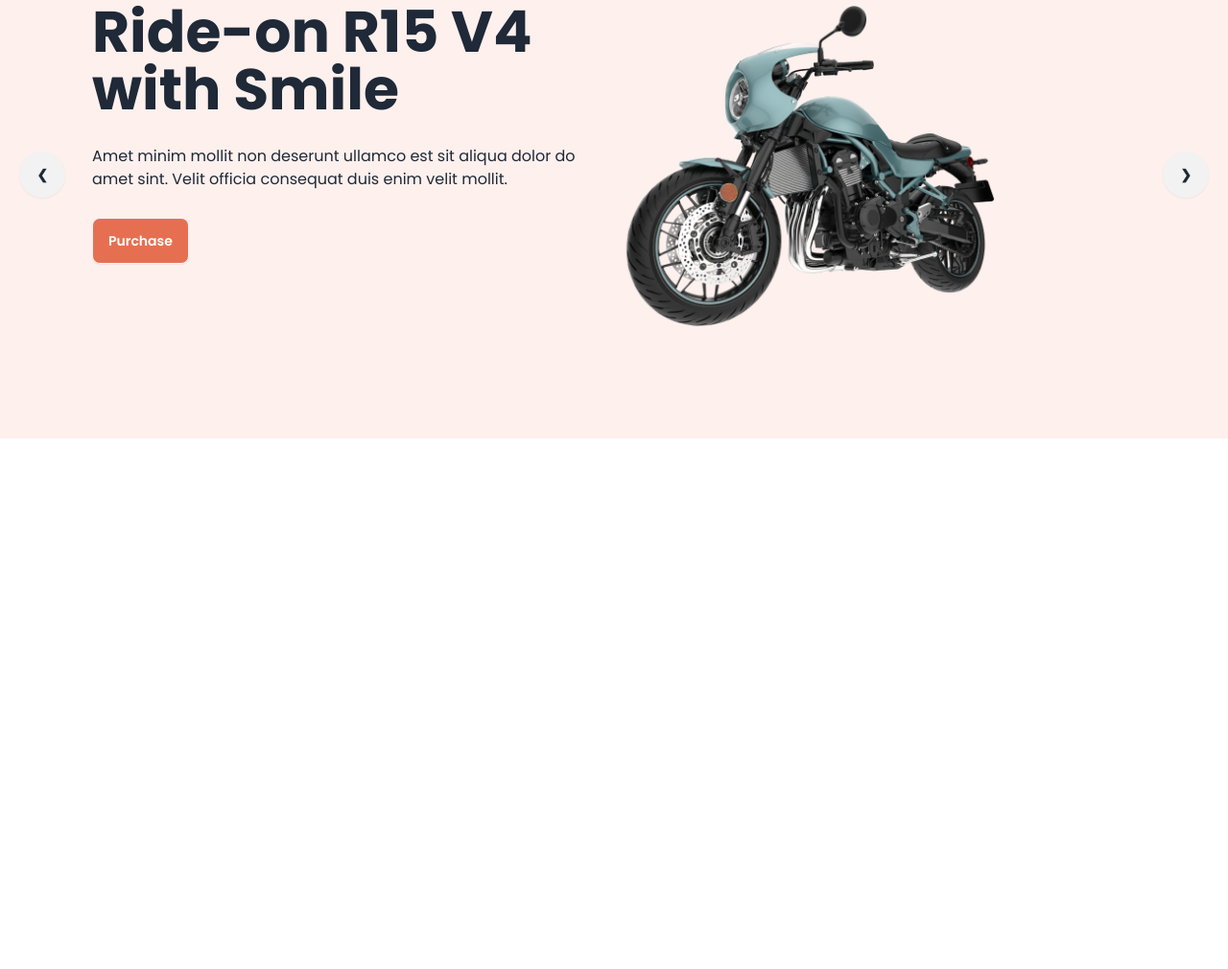
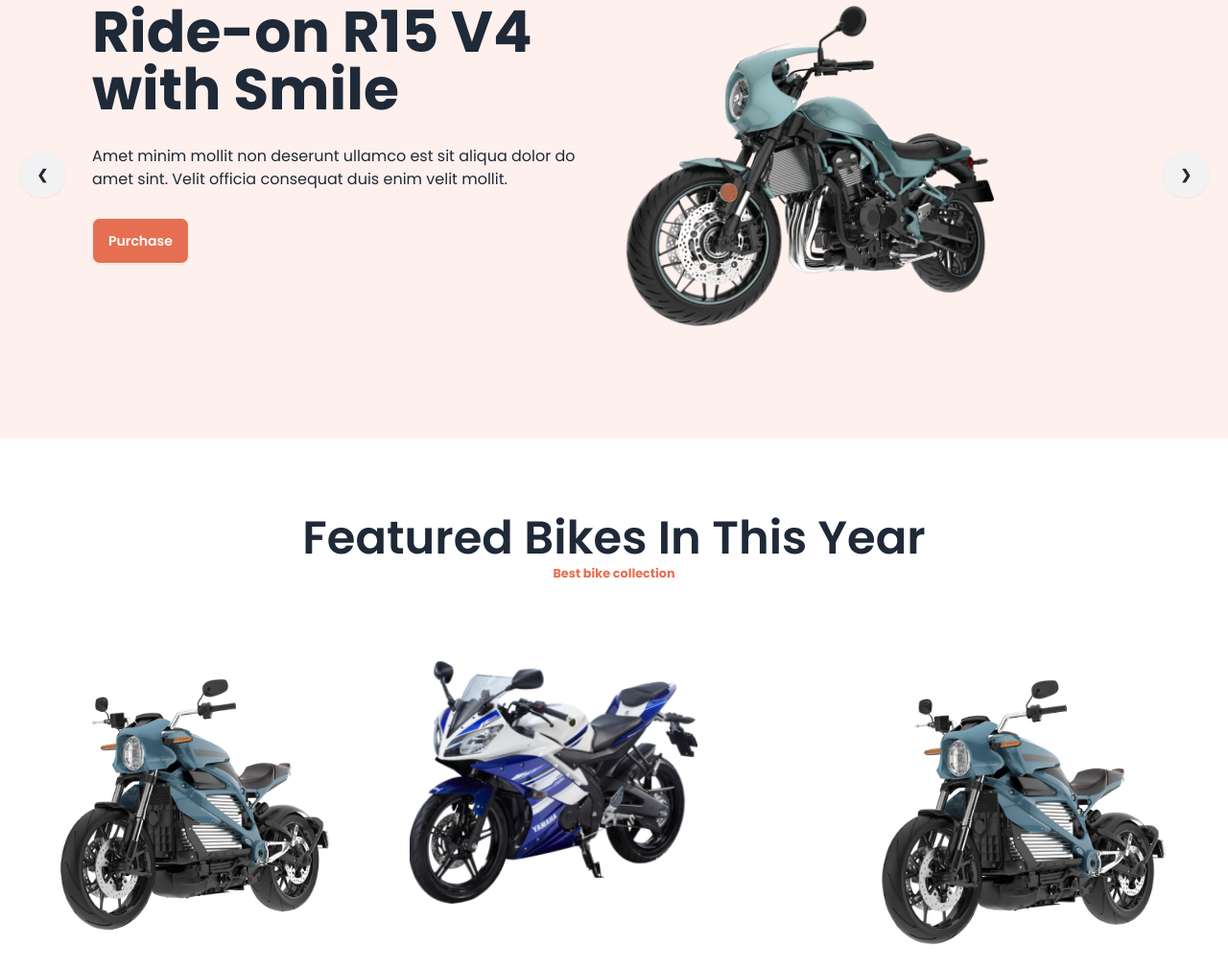
Before and after one commit to 1tasnem/Biker-Zone-using-daisyUI, a plain HTML site: page index.html in a window 1280 px wide. Shown: the part 161-1171 px from the top of the page at 96% size. Before the commit the page ends 800 px from the top, so only its background shows below. Drawn offline with nearby package versions, Linux system fonts and the light colour scheme.

Commit message:
added feature section

```diff
--- a/index.html
+++ b/index.html
@@ -166,6 +166,19 @@
     </header>
     <!--Main Section-->
     <main class="md:container mx-auto">
+      <!--feature section-->
+      <section>
+        <div class="text-center m-20 " >
+          <h2 class="text-5xl font-semibold">Featured Bikes In This Year</h2>
+          <small class=" text-bike-primary font-bold">Best bike collection</small>
+        </div>
+        <div class="grid grid-cols-3">
+
+          <img  class="w-[380px]" src="./images/slider/bike4.png" alt="" >
+          <img   class="w-[300px]" src="./images/others/feature-bike.png" alt="">
+          <img  class="w-[400px]"  src="./images/slider/bike4.png" alt>
+        </div>
+      </section>
 
     </main>
     <!--Footer section-->
```
